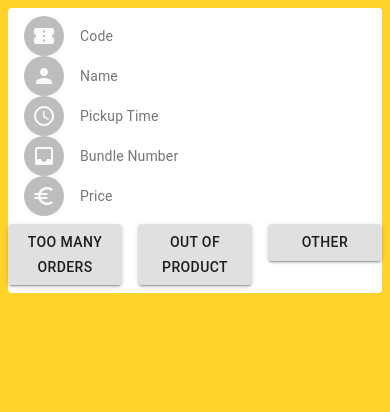
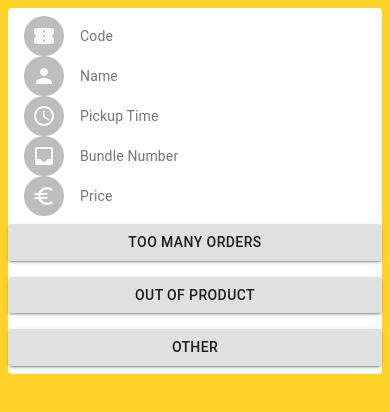
Before and after one commit to tchock/wirvsvirushackathon, a React app in the folder packages/frontend/: page /admin/pending/1/deny in a window 390 px wide. Shown: the top 412 px of the page. Built offline with nearby package versions, Linux system fonts and the light colour scheme.

Commit message:
Admin UI: Some refactoring and GraphQL Client (#15)
* Added mobile view for buttons

* Added GraphQl

* Add GraphQL url

Co-authored-by: Abdelrahman ElNaggar <contact@abdelrahmanse.com>

```diff
--- a/packages/frontend/package.json
+++ b/packages/frontend/package.json
@@ -10,6 +10,7 @@
     "@material-ui/icons": "^4.9.1",
     "@material-ui/styles": "^4.9.6",
     "@material-ui/system": "^4.9.6",
+    "apollo-boost": "^0.4.7",
     "apollo-link-http": "^1.5.16",
     "graphql": "^14.6.0",
     "qrcode.react": "^1.0.0",
--- a/packages/frontend/src/containers/AcceptedOrders/SingleAcceptedOrder/SingleAcceptedOrder.tsx
+++ b/packages/frontend/src/containers/AcceptedOrders/SingleAcceptedOrder/SingleAcceptedOrder.tsx
@@ -10,7 +10,7 @@ type Props = {
 export const SingleAcceptedOrder = (props: Props) => {
   return (
     <OrderSummaryWithActions order={props.order}>
-      <Grid item xs={6}>
+      <Grid item md={6} xs={12}>
         <Button
           fullWidth
           variant="contained"
@@ -20,7 +20,7 @@ export const SingleAcceptedOrder = (props: Props) => {
           Paid
         </Button>
       </Grid>
-      <Grid item xs={6}>
+      <Grid item md={6} xs={12}>
         <Button
           fullWidth
           variant="contained"
--- a/packages/frontend/src/containers/AdminContainer/AdminContainer.tsx
+++ b/packages/frontend/src/containers/AdminContainer/AdminContainer.tsx
@@ -4,7 +4,6 @@ import { Switch } from "react-router-dom";
 import { AcceptedOrdersContainer } from "../AcceptedOrders/AcceptedOrdersContainer";
 import { PendingApprovalOrdersContainer } from "../PendingApprovalOrders/PendingApprovalOrdersContainer";
 import styled from "styled-components";
-import { SingleAcceptedOrder } from '../AcceptedOrders/SingleAcceptedOrder/SingleAcceptedOrder';
 import { SingleDenyOrder } from '../PendingApprovalOrders/SingleDenyOrder/SingleDenyOrder';
 import { SingleApproveOrder } from '../PendingApprovalOrders/SingleApproveOrder/SingleApproveOrder';
 
--- a/packages/frontend/src/containers/PendingApprovalOrders/SingleApproveOrder/SingleApproveOrder.tsx
+++ b/packages/frontend/src/containers/PendingApprovalOrders/SingleApproveOrder/SingleApproveOrder.tsx
@@ -11,12 +11,12 @@ export class SingleApproveOrder extends React.Component<Props, State> {
   render() {
     return (
       <OrderSummaryWithActions order={this.props.order}>
-        <Grid item xs={6}>
+        <Grid item md={6} xs={12}>
           <Button fullWidth variant="contained" color="secondary">
             Change Pickup time
           </Button>
         </Grid>
-        <Grid item xs={6}>
+        <Grid item md={6} xs={12}>
           <Button fullWidth variant="contained" color="primary">
             Accept Order
           </Button>
--- a/packages/frontend/src/containers/PendingApprovalOrders/SingleDenyOrder/SingleDenyOrder.tsx
+++ b/packages/frontend/src/containers/PendingApprovalOrders/SingleDenyOrder/SingleDenyOrder.tsx
@@ -9,17 +9,17 @@ export class SingleDenyOrder extends React.Component<Props, State> {
   render() {
     return (
       <OrderSummaryWithActions order={this.props.order}>
-        <Grid item xs={4}>
+        <Grid item md={4} xs={12}>
           <Button fullWidth variant="contained" color="default">
             Too Many Orders
           </Button>
         </Grid>
-        <Grid item xs={4}>
+        <Grid item md={4} xs={12}>
           <Button fullWidth variant="contained" color="default">
             Out of Product
           </Button>
         </Grid>
-        <Grid item xs={4}>
+        <Grid item md={4} xs={12}>
           <Button fullWidth variant="contained" color="default">
             Other
           </Button>
--- a/packages/frontend/src/containers/PendingApprovalOrders/SinglePendingOrder/SinglePendingOrder.tsx
+++ b/packages/frontend/src/containers/PendingApprovalOrders/SinglePendingOrder/SinglePendingOrder.tsx
@@ -9,7 +9,7 @@ type Props = {
 export const SinglePendingOrder = (props: Props) => {
   return (
     <OrderSummaryWithActions order={props.order}>
-      <Grid item xs={6}>
+      <Grid item md={6} xs={12}>
         <Link
           to="/admin/pending/1/approve"
           fullWidth
@@ -20,7 +20,7 @@ export const SinglePendingOrder = (props: Props) => {
           Accept Order
         </Link>
       </Grid>
-      <Grid item xs={6}>
+      <Grid item md={6} xs={12}>
         <Link
           to="/admin/pending/1/deny"
           fullWidth
--- /dev/null
+++ b/packages/frontend/src/graphQl.ts
@@ -0,0 +1,5 @@
+import ApolloClient from 'apollo-boost';
+
+export const client = new ApolloClient({
+  uri: 'https://q97xw1f31g.execute-api.us-east-1.amazonaws.com/dev/graphql',
+});
```
Also changed, not shown: packages/frontend/src/index.tsx (+8 -1 lines), packages/frontend/src/services/OrdersService.ts (added).
